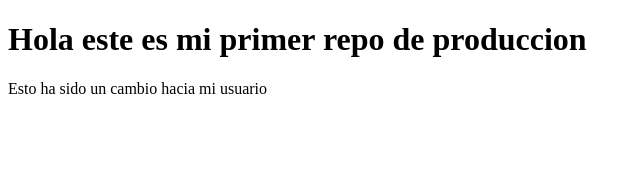
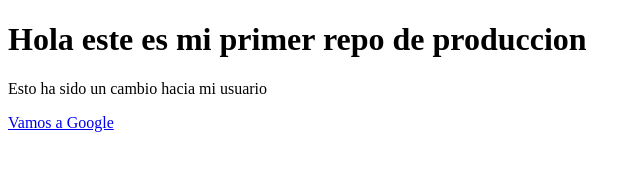
Before and after one commit to agonsant/w1ch1-alex-gonzalez, a plain HTML site: page index.html in a window 1280 px wide. Shown: the whole page, without its empty margins (0-641 px from the left). Drawn offline with Linux system fonts and the light colour scheme.

Commit message:
add google link

```diff
--- a/index.html
+++ b/index.html
@@ -9,5 +9,6 @@
 <body>
     <h1>Hola este es mi primer repo de produccion</h1>
     <p>Esto ha sido un cambio hacia mi usuario</p>
+    <a href="https://www.google.es" target="_blank">Vamos a Google</a>
 </body>
 </html>
```
